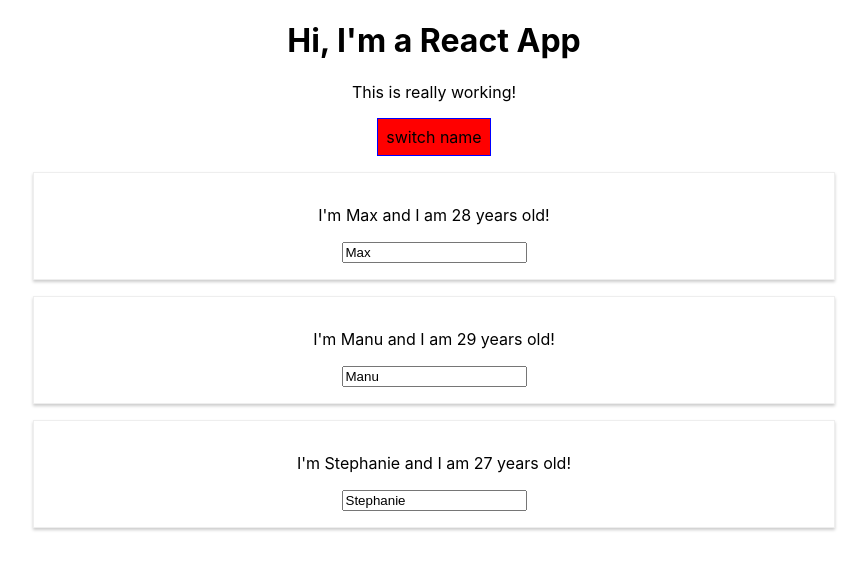
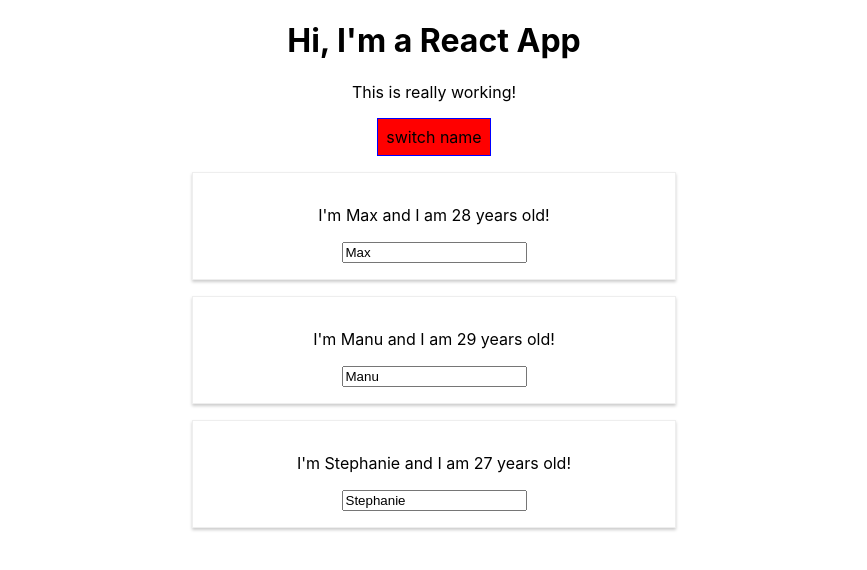
Before and after one commit to keisukee/react-complete-guide-basics, a React (Create React App) app: page / in a window 1280 px wide. Both pictures are taken after a click on the button "switch name". Shown: the top 570 px of the page, without its empty margins (206-1073 px from the left). Built offline with nearby package versions, Linux system fonts and the light colour scheme.

Commit message:
[update]69まで完了

```diff
--- a/src/App.js
+++ b/src/App.js
@@ -1,6 +1,7 @@
 import React, { Component } from 'react';
 import './App.css';
 import Person from './Person/Person';
+import Radium, { StyleRoot } from 'radium';
 
 class App extends Component {
   state = {
@@ -57,7 +58,11 @@ class App extends Component {
       font: 'inherit',
       border: '1px solid blue',
       padding: '8px',
-      cursor: 'pointer'
+      cursor: 'pointer',
+      ':hover': {
+        backgroundColor: 'lightgreen',
+        color: 'black'
+      }
     };
 
     let persons = null;
@@ -76,6 +81,10 @@ class App extends Component {
         </div>
       );
       style.backgroundColor = 'red';
+      style[':hover'] = {
+        backgroundColor: 'salmon',
+        color: 'black'
+      };
     }
 
     const classes = [];
@@ -88,6 +97,7 @@ class App extends Component {
     }
 
     return (
+      <StyleRoot>
         <div className="App">
           <h1>Hi, I'm a React App</h1>
           <p className={classes.join(' ')}>This is really working!</p>
@@ -96,9 +106,9 @@ class App extends Component {
             onClick={this.togglePersonsHandler} >switch name</button>
             {this.state.showPersons && persons}
         </div>
+      </StyleRoot>
     );
-
   }
 }
 
-export default App;
+export default Radium(App);
--- a/src/Person/Person.js
+++ b/src/Person/Person.js
@@ -1,9 +1,14 @@
 import React from 'react';
 import './Person.css';
-
+import Radium from 'radium';
 const person = ( props ) => {
+  const style = {
+    '@media (min-width: 500px)': {
+      width: '450px'
+    }
+  }
   return (
-    <div className='Person'>
+    <div className='Person' style={style}>
       <p onClick={props.click}>I'm {props.name} and I am {props.age} years old!</p>
       <p>{props.children}</p>
       <input type='text' onChange={props.changed} value={props.name} />
@@ -11,4 +16,4 @@ const person = ( props ) => {
   )
 }
 
-export default person;
+export default Radium(person);
```
Also changed, not shown: src/Person/Person.css (line endings or trailing spaces). Lines whose indentation alone changed are shown as unchanged.
